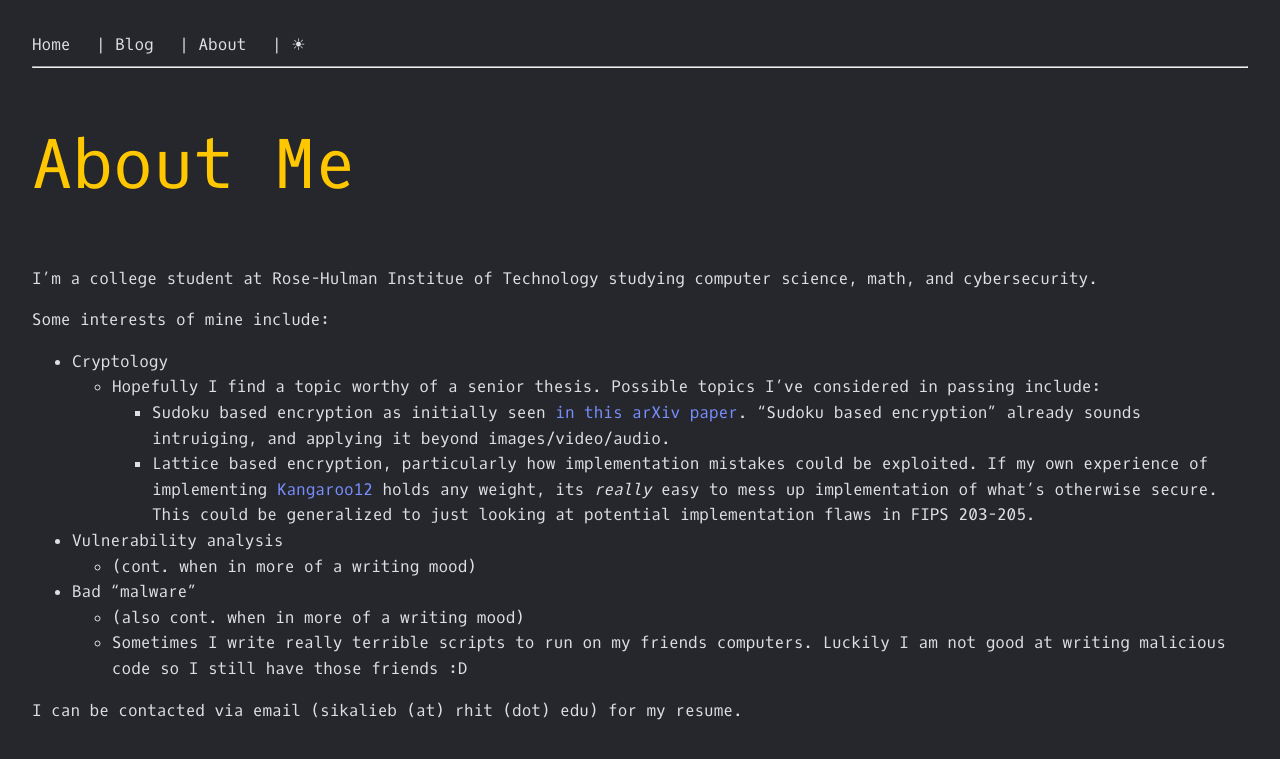
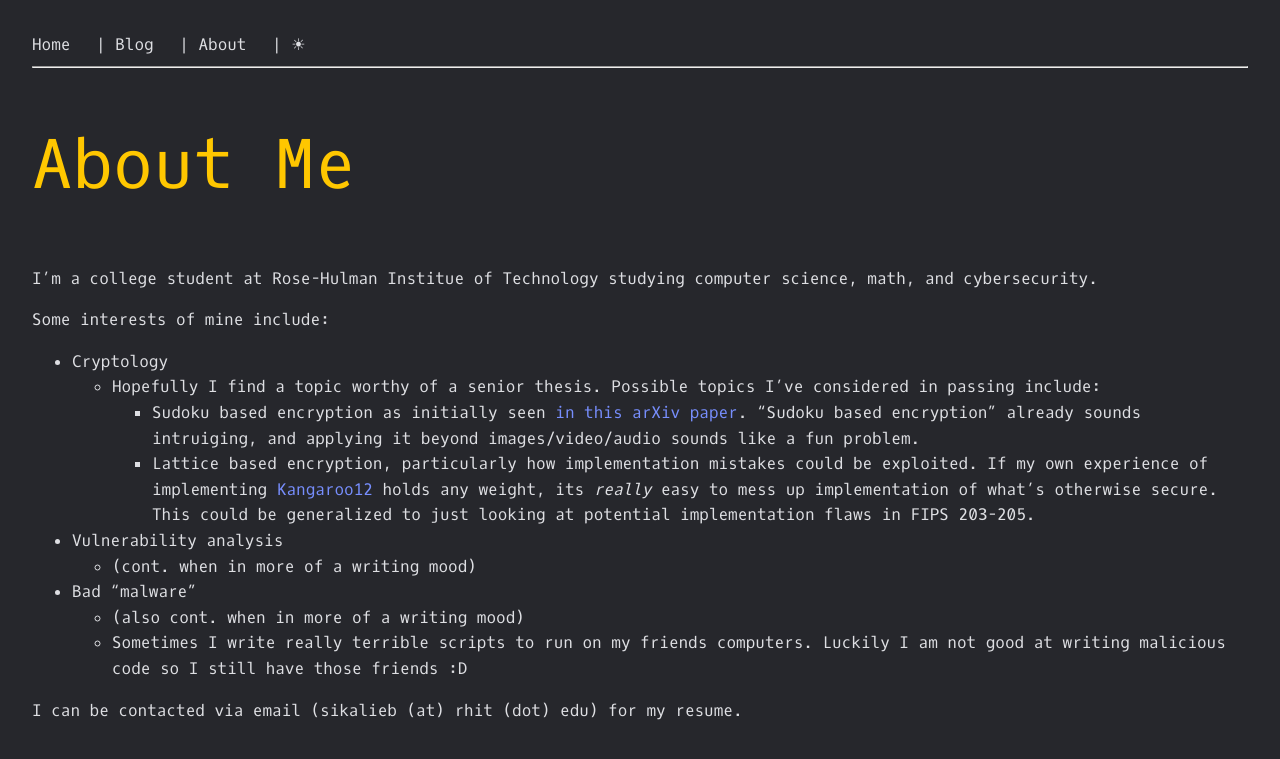
Before and after one commit to jsikali/jsikali.github.io, a Jekyll site: the page built from about.md, in a window 1280 px wide. Shown: the top 759 px of the page. Built offline with Jekyll 4.4.1, drawn with Linux system fonts in a browser that asks for light colours.

Commit message:
finish sentence

```diff
--- a/about.md
+++ b/about.md
@@ -11,7 +11,7 @@ I'm a college student at Rose-Hulman Institue of Technology studying computer sc
 Some interests of mine include:
 - Cryptology
 	- Hopefully I find a topic worthy of a senior thesis. Possible topics I've considered in passing include:
-		- <span class="secondaryclass">Sudoku based encryption</span> as initially seen [in this arXiv paper](https://arxiv.org/abs/2601.10119). "Sudoku based encryption" already sounds intruiging, and applying it beyond images/video/audio.
+		- <span class="secondaryclass">Sudoku based encryption</span> as initially seen [in this arXiv paper](https://arxiv.org/abs/2601.10119). "Sudoku based encryption" already sounds intruiging, and applying it beyond images/video/audio sounds like a fun problem.
 		- <span class="secondaryclass">Lattice based encryption</span>, particularly how implementation mistakes could be exploited. If my own experience of implementing [Kangaroo12](https://keccak.team/kangarootwelve.html) holds any weight, its *really* easy to mess up implementation of what's otherwise secure. This could be generalized to just looking at potential implementation flaws in FIPS 203-205.
 - Vulnerability analysis
 	- (cont. when in more of a writing mood)
```
